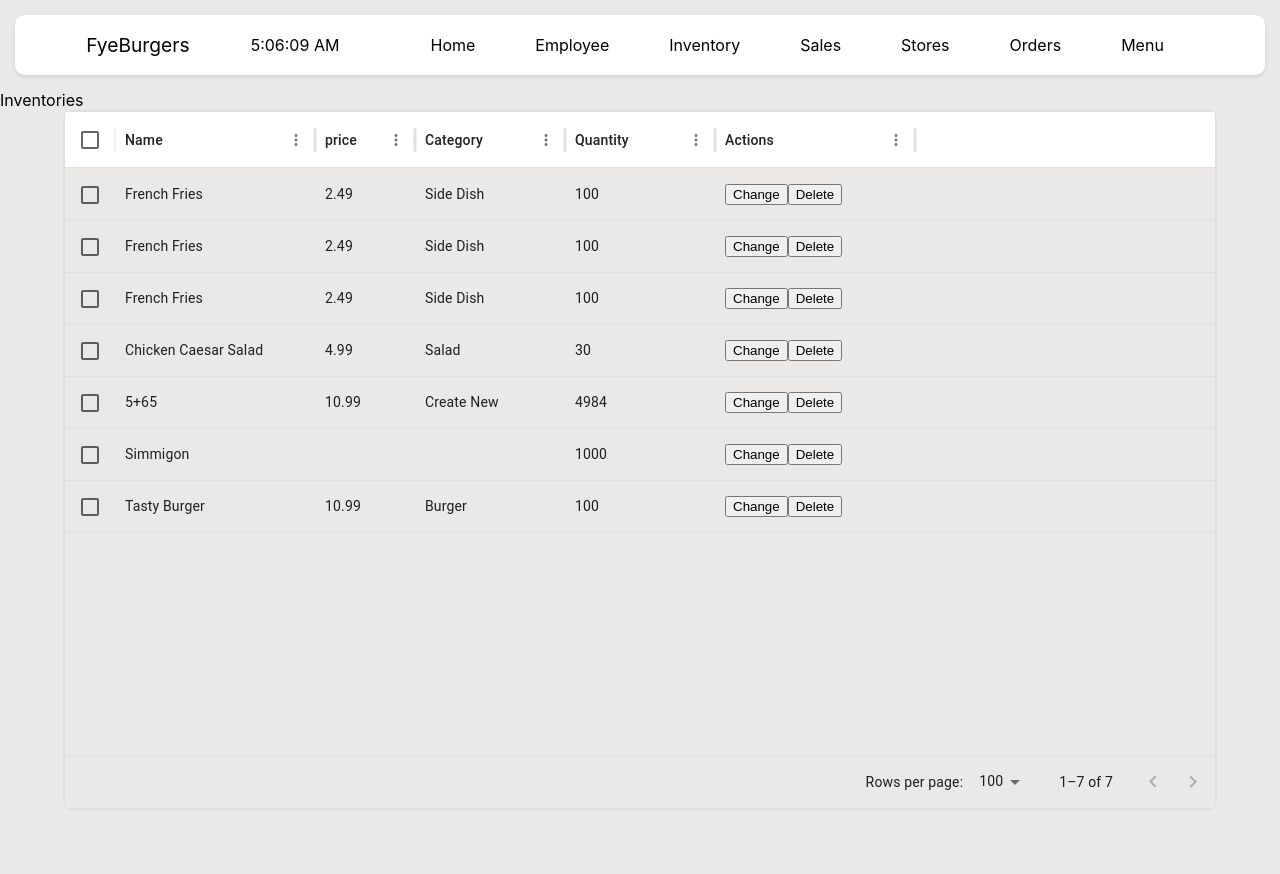
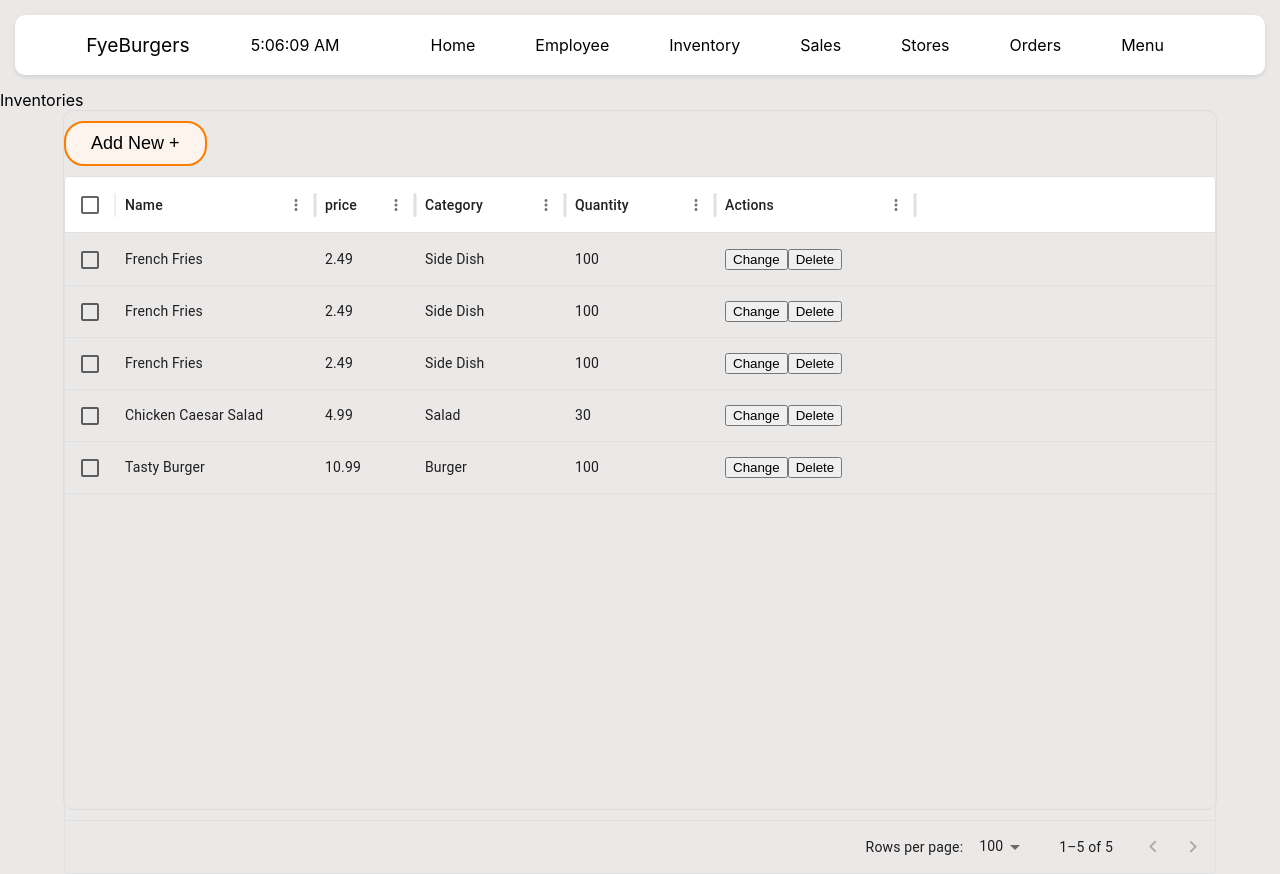
Before and after one commit to Simmigon-flagg/fyeburgers, a React (Create React App) app: page /inventories in a window 1280 px wide. Before the commit the page ends 810 px from the top, so only its background shows below. Built offline with nearby package versions, Linux system fonts and the light colour scheme; data requests are answered from the project's data file; the HTML template or start-up script is replaced by a standard one.

Commit message:
Add new Item to the Inventory

```diff
--- a/backend.json
+++ b/backend.json
@@ -195,18 +195,6 @@
       "id": "78d4"
     },
     {
-      "id": "b8c9",
-      "name": "5+65",
-      "quantity": "4984",
-      "price": "10.99",
-      "category": "Create New"
-    },
-    {
-      "id": "w-mN3fJg5FnyMxc0Qipe7",
-      "name": "Simmigon",
-      "quantity": "1000"
-    },
-    {
       "id": "XYkTuyNG7LdgVtfwFqh4r",
       "name": "Tasty Burger",
       "category": "Burger",
--- a/src/components/Inventories/Inventories.css
+++ b/src/components/Inventories/Inventories.css
@@ -5,12 +5,27 @@
     width: 100%;
     display: flex;
     justify-content: center;
+    /* background-color: blue; */
+
   }
 
   .gridContainer {
     width: 90%;
     border: 1px solid #ddd;
     border-radius: 10px;
+    /* background-color: red; */
+  }
+
+  .btn-add{
+    position: relative; /* Ensure that the z-index works */
+    z-index: 9999;
+    margin-top: 10px;
+    margin-bottom: 10px;
+    padding: 5px;
+    border-radius: 20px;
+    border: 2px solid #ff7b00;
+    background-color: rgb(253, 244, 237);
+
   }
 
   /* Target header cells within the DataGrid */
--- a/src/components/Inventories/Inventories.jsx
+++ b/src/components/Inventories/Inventories.jsx
@@ -1,21 +1,27 @@
 /* Inventories.js */
 
-import React, { useContext, useState } from 'react';
-import { DataGrid } from '@mui/x-data-grid';
+import React, { useContext, useState } from "react";
+import { DataGrid } from "@mui/x-data-grid";
 import "./Inventories.css";
-import { InventoriesContext } from '../../context/InventoriesContext';
-import Inventory from '../Inventory/Inventory';
-import InventoryModal from '../Modal/InventoryModal';
+import { InventoriesContext } from "../../context/InventoriesContext";
+import Inventory from "../Inventory/Inventory";
+import InventoryModal from "../Modal/InventoryModal";
 
 const Inventories = () => {
-  const { inventories, createInventory, updateInventory, deleteInventory } = useContext(InventoriesContext);
-  const [newInventory, setNewInventory] = useState('');
+  const {
+    inventories,
+    createInventory,
+    updateInventory,
+    deleteInventory,
+    toggleModal,
+  } = useContext(InventoriesContext);
+  const [newInventory, setNewInventory] = useState("");
 
   const handleChange = (e) => {
     const { name, value } = e.target;
-    setNewInventory(prevStore => ({
+    setNewInventory((prevStore) => ({
       ...prevStore,
-      [name]: value
+      [name]: value,
     }));
   };
   const handleEditSubmit = (id, newInventory) => {
@@ -23,38 +29,53 @@ const Inventories = () => {
     console.log(newInventory);
     updateInventory(id, newInventory);
     // toggleModal()
+  };
 
-  };
+  const handleClickAddNewInventoryItem = () => {};
+
   const columns = [
     // { field: 'id', headerName: 'ID', width: 100 },
-    { field: 'name', headerName: 'Name', width: 200, editable: true },
-    { field: 'price', headerName: 'price', width: 100, editable: true },
-    { field: 'category', headerName: 'Category', width: 150, editable: true },
-    { field: 'quantity', headerName: 'Quantity', width: 150, editable: true },
+    { field: "name", headerName: "Name", width: 200, editable: true },
+    { field: "price", headerName: "price", width: 100, editable: true },
+    { field: "category", headerName: "Category", width: 150, editable: true },
+    { field: "quantity", headerName: "Quantity", width: 150, editable: true },
     {
-      field: 'actions',
-      headerName: 'Actions',
+      field: "actions",
+      headerName: "Actions",
       width: 200,
-
 
       renderCell: (params) => (
         <div>
-          <button className="btn-action" onClick={() => handleEditSubmit(params.row.id, params.row)}>Change</button>
-          <button className="btn-action" onClick={() => deleteInventory(params.row.id)}>Delete</button>
+          <button
+            className="btn-action"
+            onClick={() => handleEditSubmit(params.row.id, params.row)}
+          >
+            Change
+          </button>
+          <button
+            className="btn-action"
+            onClick={() => deleteInventory(params.row.id)}
+          >
+            Delete
+          </button>
         </div>
       ),
     },
   ];
-  const handleEditCellChange = React.useCallback(
-    ({ id, field, props }) => {
-      // Update your data or perform any other action based on the cell edit
-      console.log(`Row ID: ${id}, Field: ${field}, New Value: ${props.value}`);
-    },
-    []
-  );
+  const handleEditCellChange = React.useCallback(({ id, field, props }) => {
+    // Update your data or perform any other action based on the cell edit
+    console.log(`Row ID: ${id}, Field: ${field}, New Value: ${props.value}`);
+  }, []);
   return (
     <div className="container">
       <div className="gridContainer">
+        <button className="btn-add">
+          <InventoryModal
+            content={"Inventory"}
+            header={"Add New +"}
+            createInventory={createInventory}
+          />{" "}
+        </button>
         <DataGrid
           rows={inventories}
           columns={columns.map((column) => ({
@@ -71,6 +92,6 @@ const Inventories = () => {
       </div>
     </div>
   );
-}
+};
 
 export default Inventories;
--- a/src/components/Modal/InventoryModal.jsx
+++ b/src/components/Modal/InventoryModal.jsx
@@ -43,7 +43,7 @@ export default function InventoryModal({ content, header, inventory, createInven
                 {header}
             </p>
 
-            {header === "Create" && modal && (
+            {header === "Add New +" && modal && (
                 <div className="modal">
                     <div onClick={toggleModal} className="overlay"></div>
                     <div className="modal-content">
```
